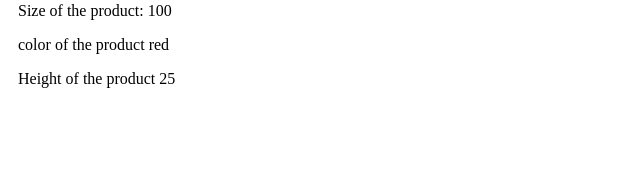
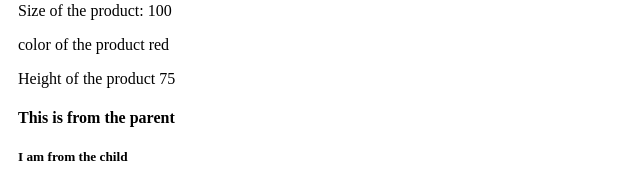
Before and after one commit to mszahan/react-official, a React (Vite) app: page /ui in a window 1280 px wide. Shown: the part 830-1014 px from the top of the page, without its empty margins (0-640 px from the left). Before the commit the page ends 934 px from the top, so only its background shows below. Built offline with nearby package versions, Linux system fonts and the light colour scheme.

Commit message:
passed the jsx by using children props

```diff
--- /dev/null
+++ b/src/components/ui/PassingChildren.jsx
@@ -0,0 +1,29 @@
+
+function Parent ({children}) {
+    return (
+        <div className="parent">
+            <h4>This is from the parent</h4>
+            {children}
+        </div>
+    )
+}
+
+
+function Child () {
+    return (
+        <div className="chi">
+            <h5>I am from the child</h5>
+        </div>
+    )
+}
+
+
+function Continer () {
+    return (
+        <Parent>
+            <Child/>
+        </Parent>
+    )
+}
+
+export default Continer;
--- a/src/components/ui/SpreadProps.jsx
+++ b/src/components/ui/SpreadProps.jsx
@@ -33,7 +33,7 @@ function Main () {
             person={person}
             size='100'
             color='red'
-            height='25'
+            height={75}
             />
         </div>
     )
--- a/src/components/ui/Ui.jsx
+++ b/src/components/ui/Ui.jsx
@@ -1,6 +1,7 @@
 import { Profile } from "./Gallery";
 import Gallery from "./Gallery";
 import Main from "./SpreadProps";
+import Continer from "./PassingChildren";
 
 function Ui () {
     return (
@@ -8,6 +9,8 @@ function Ui () {
             <Gallery/>
             <Profile/>
             <Main/>
+            <Continer/>
+
         </div>
     )
 }
```
